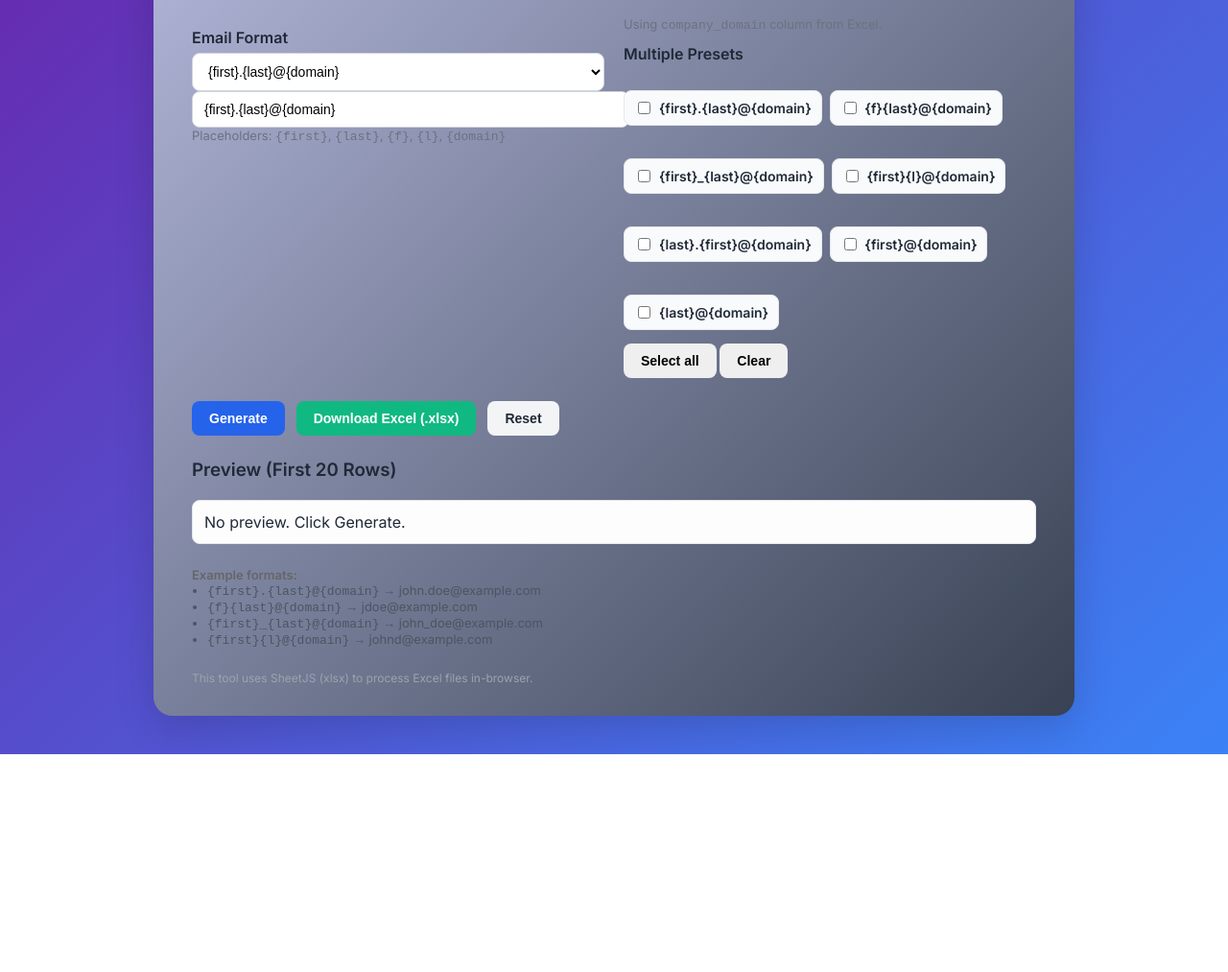
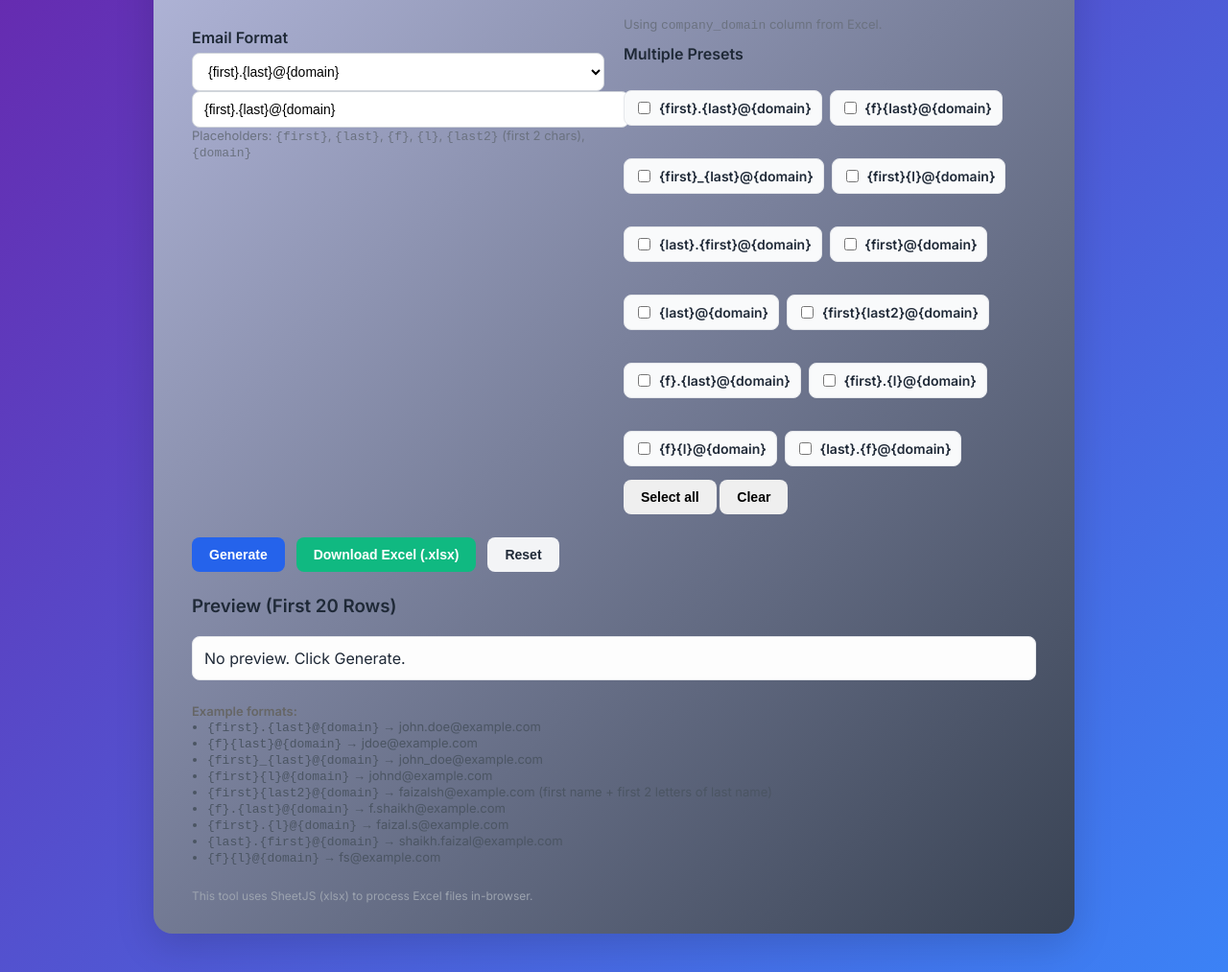
Before and after one commit to sfaizal786/name_conveter, a website: page public/index1.html in a window 1280 px wide. Shown: the part 280-1293 px from the top of the page at 96% size. Before the commit the page ends 1066 px from the top, so only its background shows below. Drawn offline with Linux system fonts and the light colour scheme.

Commit message:
Update index1.html

```diff
--- a/public/index1.html
+++ b/public/index1.html
@@ -198,7 +198,7 @@
         <label>Email Format</label>
         <select id="presetSelect"></select>
         <input id="formatInput" type="text" value="{first}.{last}@{domain}" placeholder="Custom format e.g. {first}.{last}@{domain}" />
-        <div class="small">Placeholders: <code>{first}</code>, <code>{last}</code>, <code>{f}</code>, <code>{l}</code>, <code>{domain}</code></div>
+        <div class="small">Placeholders: <code>{first}</code>, <code>{last}</code>, <code>{f}</code>, <code>{l}</code>, <code>{last2}</code> (first 2 chars), <code>{domain}</code></div>
       </div>
       <div class="col">
         <div class="meta">Using <code>company_domain</code> column from Excel.</div>
@@ -233,6 +233,11 @@
         <li><code>{f}{last}@{domain}</code> → jdoe@example.com</li>
         <li><code>{first}_{last}@{domain}</code> → john_doe@example.com</li>
         <li><code>{first}{l}@{domain}</code> → johnd@example.com</li>
+        <li><code>{first}{last2}@{domain}</code> → faizalsh@example.com (first name + first 2 letters of last name)</li>
+        <li><code>{f}.{last}@{domain}</code> → f.shaikh@example.com</li>
+        <li><code>{first}.{l}@{domain}</code> → faizal.s@example.com</li>
+        <li><code>{last}.{first}@{domain}</code> → shaikh.faizal@example.com</li>
+        <li><code>{f}{l}@{domain}</code> → fs@example.com</li>
       </ul>
     </div>
 
@@ -251,7 +256,13 @@
       { id: 'first_last_initial', label: '{first}{l}@{domain}', format: '{first}{l}@{domain}' },
       { id: 'last_dot_first', label: '{last}.{first}@{domain}', format: '{last}.{first}@{domain}' },
       { id: 'first', label: '{first}@{domain}', format: '{first}@{domain}' },
-      { id: 'last', label: '{last}@{domain}', format: '{last}@{domain}' }
+      { id: 'last', label: '{last}@{domain}', format: '{last}@{domain}' },
+      // New presets added below
+      { id: 'first_last2', label: '{first}{last2}@{domain}', format: '{first}{last2}@{domain}' },
+      { id: 'f_dot_last', label: '{f}.{last}@{domain}', format: '{f}.{last}@{domain}' },
+      { id: 'first_dot_l', label: '{first}.{l}@{domain}', format: '{first}.{l}@{domain}' },
+      { id: 'f_l', label: '{f}{l}@{domain}', format: '{f}{l}@{domain}' },
+      { id: 'last_dot_f', label: '{last}.{f}@{domain}', format: '{last}.{f}@{domain}' }
     ];
 
     function findNameFields(headers) {
@@ -274,16 +285,26 @@
       return t;
     }
 
+    function getFirstTwoChars(str) {
+      if (!str) return '';
+      const s = String(str).toLowerCase();
+      if (s.length <= 2) return s;
+      return s.substring(0, 2);
+    }
+
     function generateEmailFromFormat(formatStr, first, last, domainStr) {
       const f = normalizeForEmail(first);
       const l = normalizeForEmail(last);
       const firstInitial = f ? f[0] : '';
       const lastInitial = l ? l[0] : '';
+      const firstTwoLastChars = getFirstTwoChars(last);
+
       return formatStr
         .replace(/\{first\}/gi, f)
         .replace(/\{last\}/gi, l)
         .replace(/\{f\}/gi, firstInitial)
         .replace(/\{l\}/gi, lastInitial)
+        .replace(/\{last2\}/gi, firstTwoLastChars)
         .replace(/\{domain\}/gi, domainStr || '');
     }
 
```
